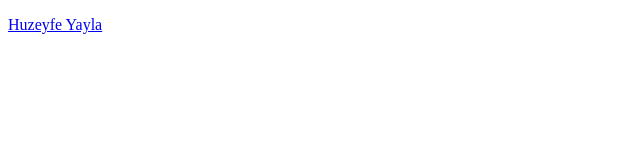
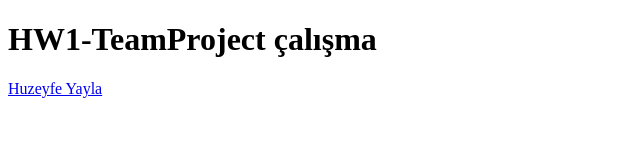
Before and after one commit to floshroyall/HW1-TeamProject, a plain HTML site: page index.html in a window 1280 px wide. Shown: the whole page, without its empty margins (0-640 px from the left). Drawn offline with Linux system fonts and the light colour scheme.

Commit message:
Update index.html
12

```diff
--- a/index.html
+++ b/index.html
@@ -10,10 +10,16 @@
 
 <body>
 
+    <h1>
+        HW1-TeamProject çalışma
+    </h1>
+
     <p>
         <a href="https://github.com/floshroyall">Huzeyfe Yayla</a>
 
     </p>
+
+
 </body>
 
 </html>
```
